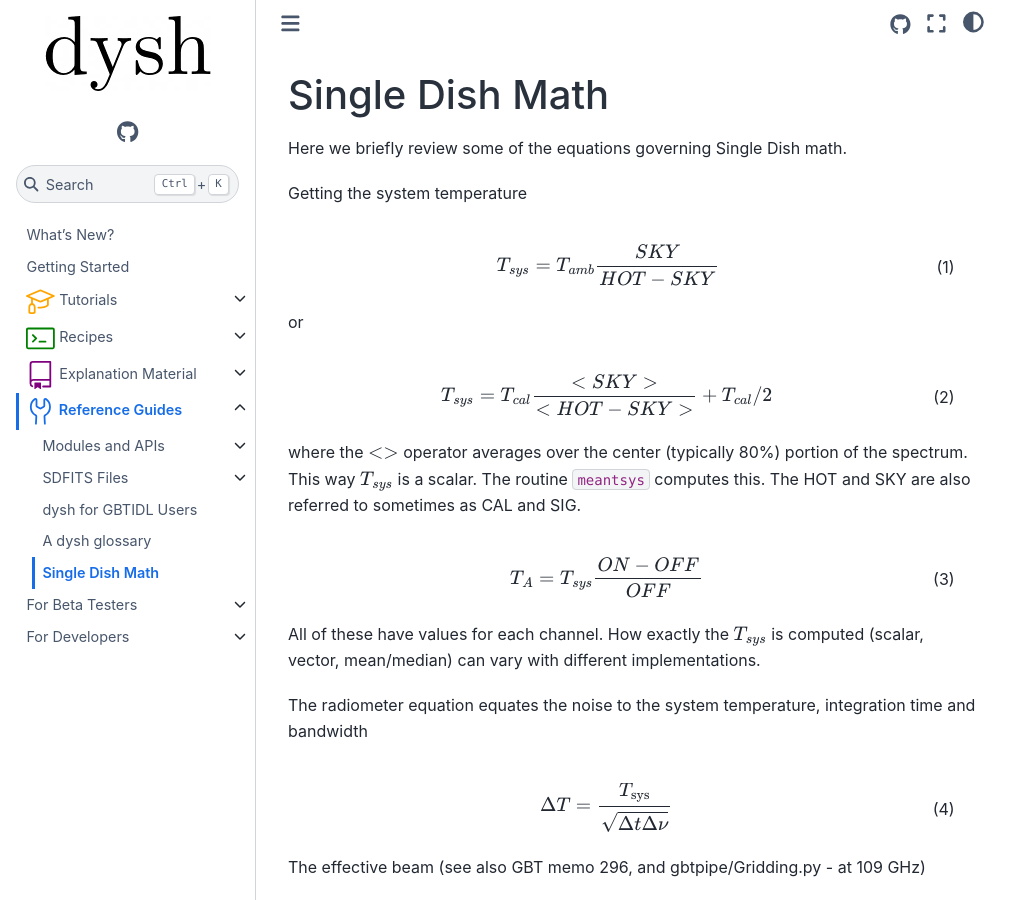
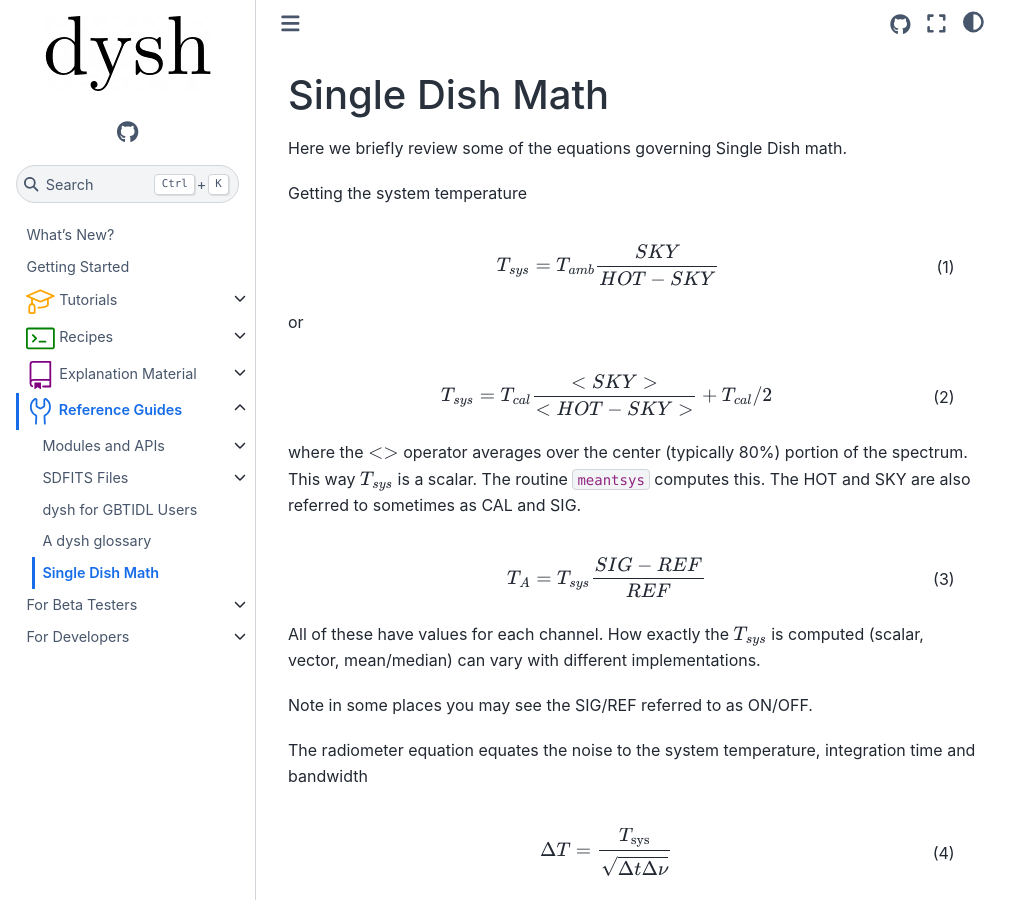
Before and after one commit to GreenBankObservatory/dysh, a Sphinx documentation site: the page built from docs/source/reference/sdmath.rst, in a window 1280 px wide and 900 px high. Shown: the whole window, without its empty margins (0-1031 px from the left). Built offline with Sphinx 7.4.7 and the Sphinx Book theme 1.1.4, drawn with Linux system fonts in a browser that asks for light colours; pages that are not in the unit, such as notebooks, are missing from menus.

Commit message:
on/off -> sig/ref

```diff
--- a/docs/source/reference/sdmath.rst
+++ b/docs/source/reference/sdmath.rst
@@ -26,11 +26,13 @@ are also referred to sometimes as CAL and SIG.
 
 .. math:: :label: eq_sdmath3
 
-   T_A = T_{sys}  {   { ON - OFF } \over {OFF} }
+   T_A = T_{sys}  {   { SIG - REF } \over {REF} }
 
 All of these have values for each channel. How exactly the :math:`T_{sys}` is computed (scalar, vector,
-mean/median)
-can vary with different implementations.
+mean/median) can vary with different implementations.
+
+Note in some places you may see the SIG/REF referred to as ON/OFF.
+
 
 
 The radiometer equation equates the noise to the system temperature, integration time and bandwidth
```
